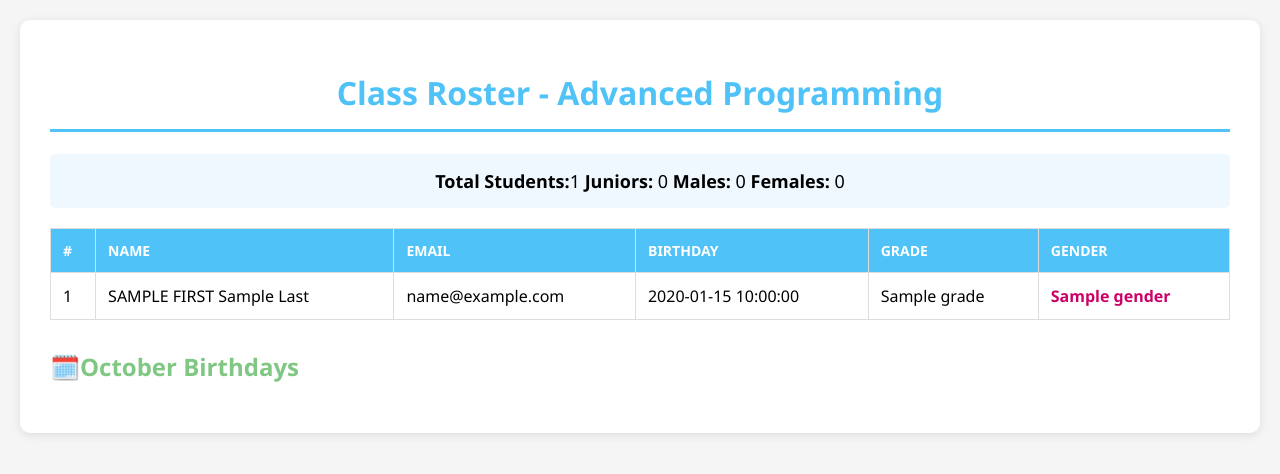
After one commit to JoelOdhiambo10/Unit2-Jinja-Template-Engine, a Flask app: template Lesson3-Filters/templates/roster.html in a window 1280 px wide. The commit adds this page. Shown: the top 474 px of the page. Run offline with Flask 3, Linux system fonts and the light colour scheme; the template is opened without the code that fills it: most values are stand-ins (such as "Sample title", 1, 10 or a date in 2020).

Commit message:
classwork 10/9/2025

```diff
--- a/Lesson1-Jinja-Conditionals/app.py
+++ b/Lesson1-Jinja-Conditionals/app.py
@@ -8,13 +8,13 @@ def hello(username):
         role = 'admin'
         age = 30
     else:
-        role = "user"
+        role = 'user'
         age = 16
 
     user_data = {
         'name': username,
         'role': role,
-        'age': age
+        'age' : age
     }
     return render_template("welcome.html", user=user_data)
 
--- a/Lesson1-Jinja-Conditionals/templates/welcome.html
+++ b/Lesson1-Jinja-Conditionals/templates/welcome.html
@@ -5,13 +5,14 @@
     <meta name="viewport" content="width=device-width, initial-scale=1.0">
     <title>Welcome</title>
     <link rel="stylesheet" href="{{url_for('static', filename='welcome.css')}}">
+
 </head>
 <body>
     <h1>Welcome {{user.name}}!</h1>
     {% if user.role == 'admin' %}
-       <p class="badge badge.admin">
+        <p class="badge badge.admin">
             🌟ADMIN ACCESS
-       </p>
+        </p>
     {% endif %}
 </body>
 </html>
--- /dev/null
+++ b/Lesson3-Filters/app.py
@@ -0,0 +1,84 @@
+from flask import Flask, render_template
+import csv
+app = Flask(__name__)
+
+#Function to read import csv to list of dicts
+def read_roster():
+    students: []
+    with open('roster.csv', 'r') as file:
+        reader = csv.DictReader(file)
+        # for row in reader:
+        #     students.append(row)
+        # return students
+        return [row for row in reader]
+
+@app.route('/')
+def home():
+    """Home page with link to roster"""
+    return '''
+    <html>
+        <head>
+            <title>Class Roster App</title>
+            <style>
+                body {
+                    font-family: Arial, sans-serif;
+                    max-width: 600px;
+                    margin: 50px auto;
+                    text-align: center;
+                }
+                h1 { color: #4fc3f7; }
+                a {
+                    display: inline-block;
+                    padding: 15px 30px;
+                    background: #4fc3f7;
+                    color: white;
+                    text-decoration: none;
+                    border-radius: 5px;
+                    font-size: 18px;
+                }
+                a:hover { background: #3ba8d6; }
+            </style>
+        </head>
+        <body>
+            <h1>Class Roster Application</h1>
+            <p>View the student roster for Advanced Programming</p>
+            <a href="/roster"> 👥View Roster</a>
+            <a href="/stats"> 📈View Stat</a>
+        </body>
+    </html>
+    '''
+
+@app.route('/roster')
+def roster():
+    students = read_roster()
+    print(students)
+    return render_template('roster.html', students = students)
+
+@app.route('/stats')
+def stats():
+    students = read_roster()
+    #Calculate statistics
+    total = len(students)
+    seniors = [s for s in students if s['Grade'] == 12]
+    juniors= [s for s in students if s['Grade'] == 11]
+    sophomores= [s for s in students if s['Grade'] == 10]
+    freshman= [s for s in students if s['Grade'] == 9]
+    males = [s for s in students if s['Gender'] == 'M']
+    females = [s for s in students if s['Gender'] == 'F']
+
+    data = {
+        'students': students,
+        'total':total,
+        'seniors': seniors,
+        'juniors': juniors,
+        'sophomores': sophomores,
+        'freshmen': freshman,
+        'males': males,
+        'females': females
+    }
+    return render_template('stat.html', **data)
+
+
+
+if __name__ == '__main__':
+    app.run(debug=True, port=5070)
--- /dev/null
+++ b/Lesson3-Filters/static/roster.css
@@ -0,0 +1,139 @@
+/* Base styles */
+body {
+    font-family: 'Segoe UI', Tahoma, Geneva, Verdana, sans-serif;
+    background-color: #f5f5f5;
+    margin: 0;
+    padding: 20px;
+}
+
+/* Container */
+.container {
+    max-width: 1200px;
+    margin: 0 auto;
+    background: white;
+    padding: 30px;
+    border-radius: 10px;
+    box-shadow: 0 2px 10px rgba(0,0,0,0.1);
+}
+
+/* Headings */
+h1 {
+    color: #4fc3f7;
+    text-align: center;
+    border-bottom: 3px solid #4fc3f7;
+    padding-bottom: 15px;
+}
+
+h2 {
+    color: #81c784;
+    margin-top: 30px;
+}
+
+/* Stats section */
+.stats {
+    text-align: center;
+    margin: 20px 0;
+    padding: 15px;
+    background: #f0f8ff;
+    border-radius: 5px;
+    font-size: 18px;
+}
+
+/* Table styles */
+table {
+    border-collapse: collapse;
+    width: 100%;
+    margin-top: 20px;
+}
+
+th, td {
+    border: 1px solid #ddd;
+    padding: 12px;
+    text-align: left;
+}
+
+th {
+    background-color: #4fc3f7;
+    color: white;
+    font-weight: bold;
+    text-transform: uppercase;
+    font-size: 14px;
+}
+
+tr:hover {
+    background-color: #f5f5f5;
+}
+
+/* Highlight seniors (grade 12) */
+.senior {
+    background-color: #fff3cd;
+}
+
+.senior:hover {
+    background-color: #ffe69c;
+}
+
+/* Gender color coding */
+.male {
+    color: #0066cc;
+    font-weight: bold;
+}
+
+.female {
+    color: #cc0066;
+    font-weight: bold;
+}
+
+/* Row number styling */
+.row-number {
+    background-color: #e3f2fd;
+    font-weight: bold;
+    text-align: center;
+    color: #1976d2;
+    width: 50px;
+}
+
+/* Seniors list */
+ul {
+    list-style: none;
+    padding: 0;
+}
+
+ul li {
+    padding: 10px;
+    margin: 5px 0;
+    background: #fff3cd;
+    border-left: 4px solid #ffc107;
+    border-radius: 3px;
+}
+
+/* Navigation links */
+.back-link {
+    display: inline-block;
+    margin-top: 20px;
+    padding: 10px 20px;
+    background: #81c784;
+    color: white;
+    text-decoration: none;
+    border-radius: 5px;
+    transition: background 0.3s;
+}
+
+.back-link:hover {
+    background: #66bb6a;
+}
+
+/* Responsive design */
+@media (max-width: 768px) {
+    .container {
+        padding: 15px;
+    }
+
+    table {
+        font-size: 14px;
+    }
+
+    th, td {
+        padding: 8px;
+    }
+}
--- /dev/null
+++ b/Lesson3-Filters/templates/roster.html
@@ -0,0 +1,65 @@
+<!DOCTYPE html>
+<html>
+<head>
+    <title>Class Roster - Advanced Programming</title>
+    <link rel="stylesheet" href="{{url_for('static', filename='roster.css')}}">
+</head>
+<body>
+    <div class="container">
+        <h1>Class Roster - Advanced Programming</h1>
+        <div class="stats">
+            <strong>Total Students:</strong>{{students|length}}
+            <strong>Juniors:</strong>
+            {%set junior_count = students|selectattr('Grade', 'equalto', '11')|list|length%}
+        {{junior_count}}
+
+         <strong>Males:</strong>
+            {%set male_count = students|selectattr('Gender', 'equalto', 'M')|list|length%}
+        {{male_count}}
+
+        <strong>Females:</strong>
+            {%set female_count = students|selectattr('Gender', 'equalto', 'F')|list|length%}
+        {{female_count}}
+        </div>
+            <table>
+                <thead>
+                    <tr>
+                        <th>#</th>
+                        <th>Name</th>
+                        <th>Email</th>
+                        <th>Birthday</th>
+                        <th>Grade</th>
+                        <th>Gender</th>
+                    </tr>
+                </thead>
+                <tbody>
+                    {% for student in students %}
+                <tr>
+                    <td>{{loop.index}}</td>
+                    <td>{{student.First|upper}} {{student.Last|title}}</td>
+                    <td>{{student.Email}}</td>
+                    <td>{{student.Birthday}}</td>
+                    <td>{{student.Grade}}</td>
+                    <td class="{% if student.Gender == 'M' %}
+                    male{% else %} female{% endif %}">{{student.Gender}}</td>
+                </tr>
+                    {% endfor %}
+                </tbody>
+            </table>
+            {#October Birthdays Section#}
+            <h2>🗓️October Birthdays</h2>
+            <ul>
+                {% for student in students %}
+                    {% if '10-' in student.Birthday or '-10-' in student.Birthday%}
+                        <li>
+                            🎂{{student.First|title}} {student.Last|title} - {{student.Birthday}}
+                        </li>
+                    {% endif %}
+                 {% else %}
+                    <li>No Birthday in this month!</li>
+                {% endfor %}
+            </ul>
+        </div>
+    </div>
+</body>
+</html>
```
Also changed, not shown: Lesson2-Jinja-Loops/app.py (added, +57 -0 lines), Lesson2-Jinja-Loops/roster.csv (added, +22 -0 lines), Lesson2-Jinja-Loops/static/roster.css (added, +139 -0 lines), Lesson2-Jinja-Loops/templates/roster.html (added, +39 -0 lines), Lesson3-Filters/roster.csv (added, +22 -0 lines), Lesson3-Filters/static/stats.css (added, +26 -0 lines), Lesson3-Filters/templates/stat.html (added, +15 -0 lines), 1 other file.
